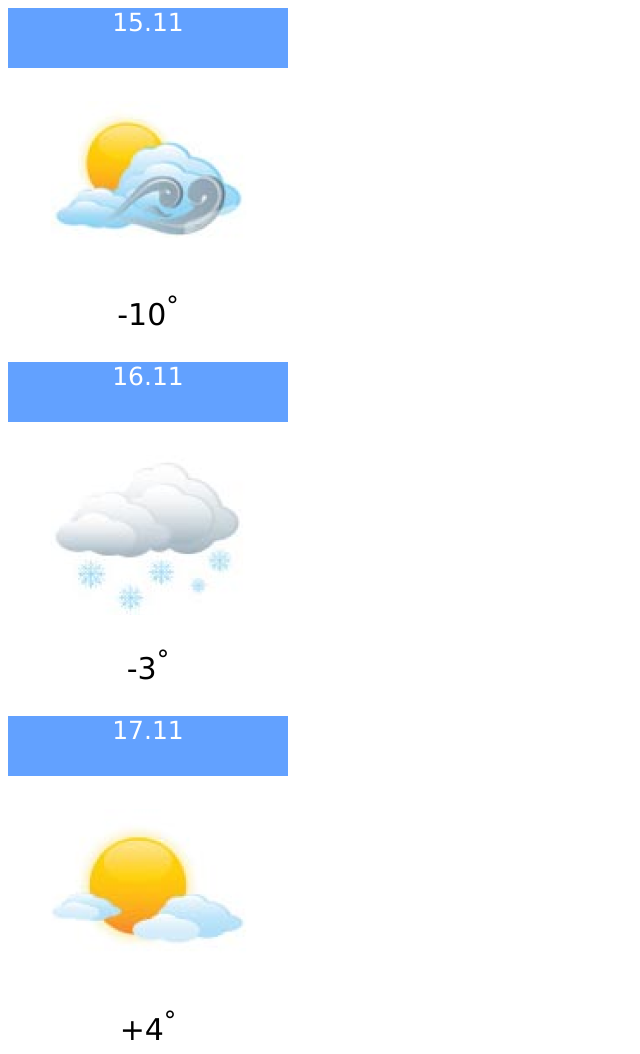
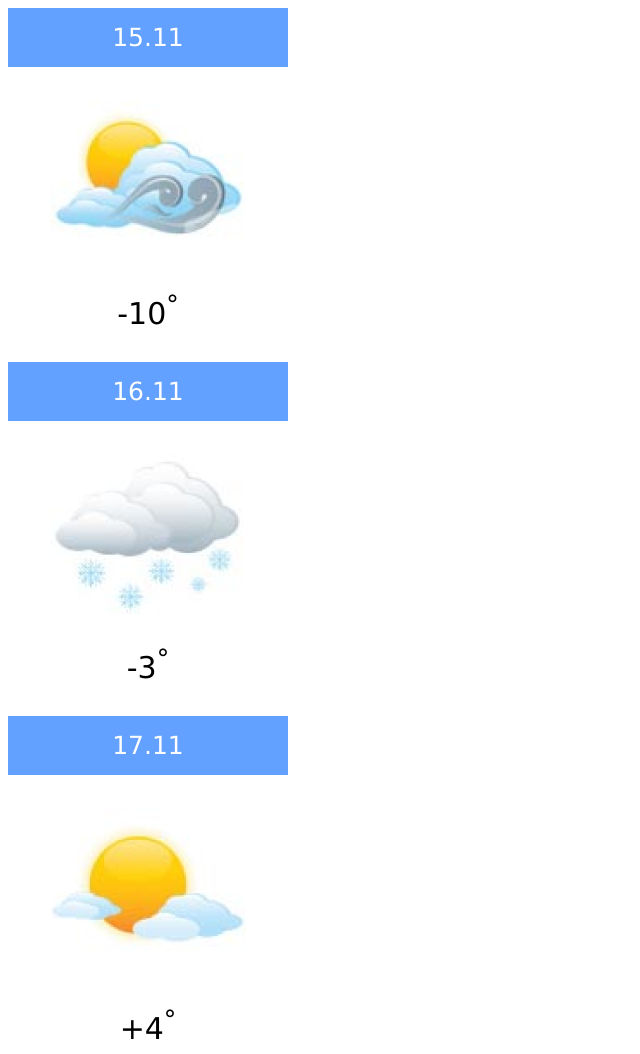
Before and after one commit to DenysBabi/htmlcss, a plain HTML site: page Lesson #3/hw/index.html in a window 1280 px wide. Shown: the whole page, without its empty margins (0-640 px from the left). Drawn offline with Linux system fonts and the light colour scheme.

Commit message:
padding fix

```diff
--- a/Lesson #3/hw/index.html
+++ b/Lesson #3/hw/index.html
@@ -9,19 +9,19 @@
 <body style="font-family: Verdana, Geneva, Tahoma, sans-serif;">
 
 <div style="width: 280px; height: 335px; text-align: center">
-   <div style="width: 280px; height: 60px; background-color: #62A1FF;"><span style="font-size: 25px; color: white;">15.11</span></div>
+   <div style="width: 280px; background-color: #62A1FF; padding: 15px 0px;"><span style="font-size: 25px; color: white;">15.11</span></div>
     <img src="img/weather-blizzard.png" alt="" style="margin: 33px 42px 13px;">
     <div style="margin: 13px 97px 8px;"><span style="font-size: 30px;">-10<sup>&#176;</sup></span></div>
 </div><br>
 
 <div style="width: 280px; height: 335px; text-align: center">
-    <div style="width: 280px; height: 60px; background-color: #62A1FF;"><span style="font-size: 25px; color: white;">16.11</span></div>
+    <div style="width: 280px; background-color: #62A1FF; padding: 15px 0px;"><span style="font-size: 25px; color: white;">16.11</span></div>
         <img src="img/weather-snow.png" alt="" style="margin: 33px 42px 13px;">
     <div style="margin: 13px 97px 8px;"><span style="font-size: 30px;">-3<sup>&#176;</sup></span></div>
 </div><br>
 
 <div style="width: 280px; height: 335px; text-align: center">
-    <div style="width: 280px; height: 60px; background-color: #62A1FF;"><span style="font-size: 25px; color: white;">17.11</span></div>
+    <div style="width: 280px; background-color: #62A1FF; padding: 15px 0px;"><span style="font-size: 25px; color: white;">17.11</span></div>
         <img src="img/weather-sun.png" alt="" style="margin: 33px 42px 13px;">
     <div style="margin: 13px 97px 8px;"><span style="font-size: 30px;">+4<sup>&#176;</sup></span></div>
 </div><br>
```
